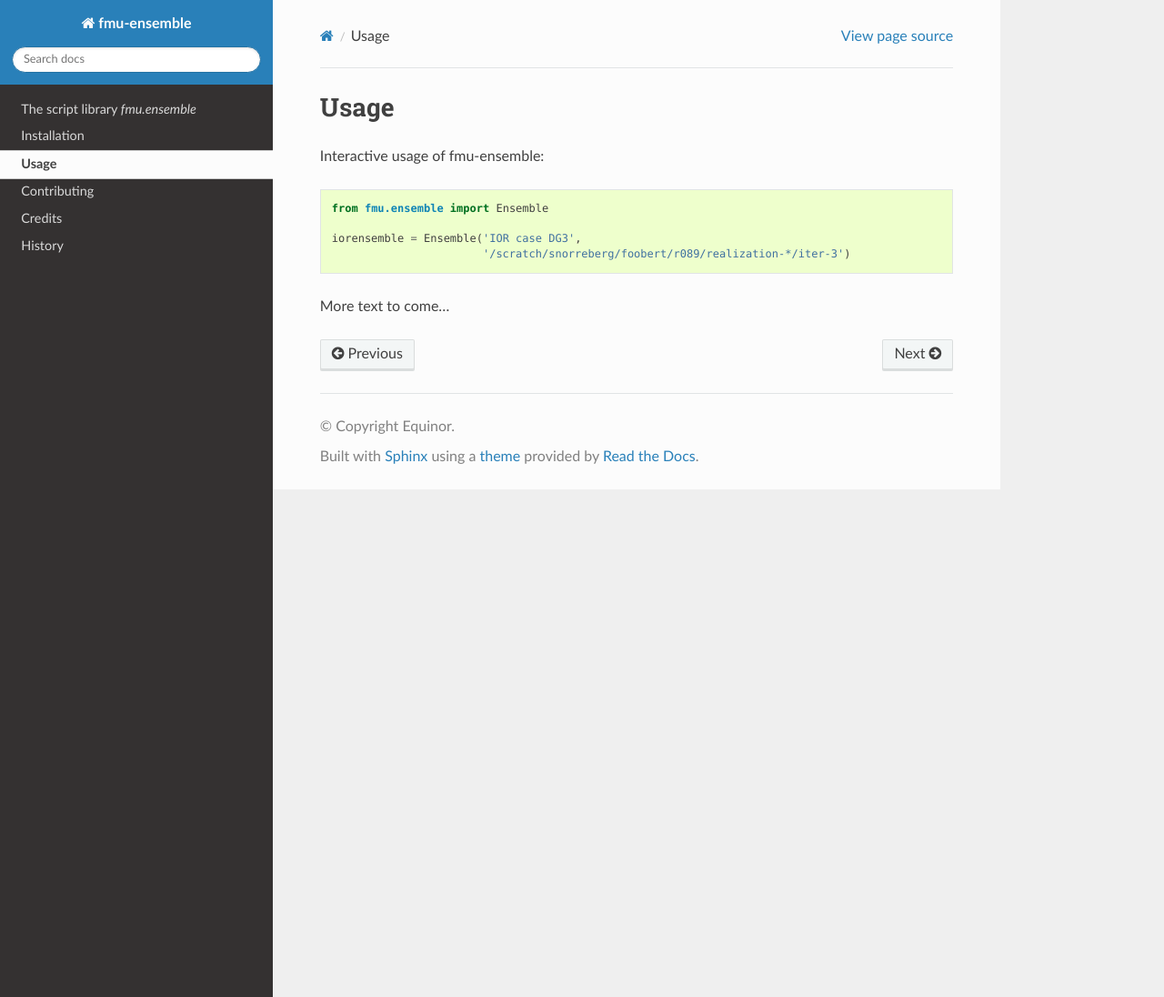
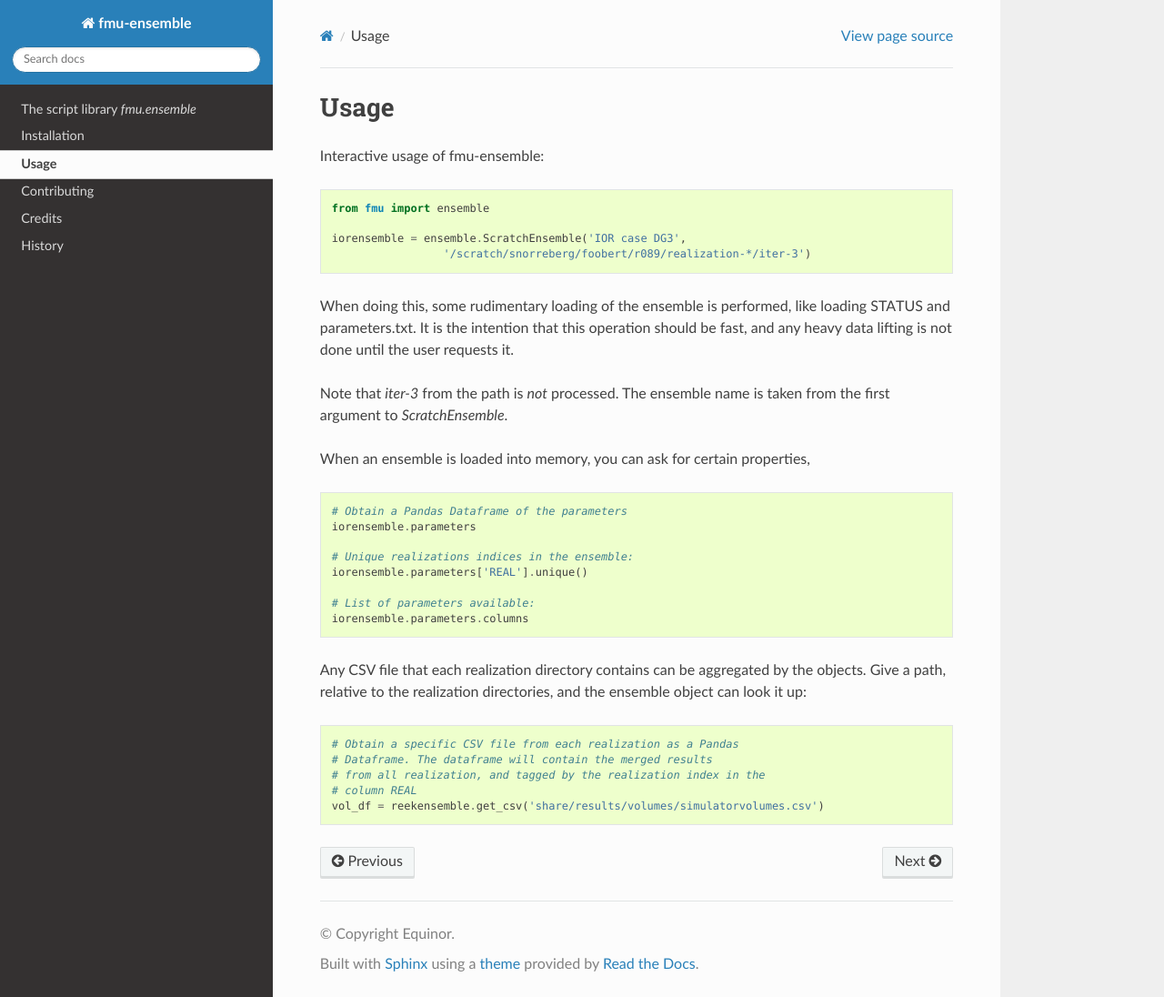
Before and after one commit to equinor/fmu-ensemble, a Sphinx documentation site: the page built from docs/usage.rst, in a window 1280 px wide and 1096 px high. Shown: the whole window at 91% size. Built offline with Sphinx 7.4.7 and the Read the Docs theme 2.0.0, drawn with Linux system fonts in a browser that asks for light colours; pages that are not in the unit, such as notebooks, are missing from menus.

Commit message:
start writing some usage docs

```diff
--- a/docs/usage.rst
+++ b/docs/usage.rst
@@ -6,9 +6,40 @@ Interactive usage of fmu-ensemble:
 
 .. code-block:: python
 
-   from fmu.ensemble import Ensemble
+   from fmu import ensemble
 
-   iorensemble = Ensemble('IOR case DG3',
-                          '/scratch/snorreberg/foobert/r089/realization-*/iter-3')
+   iorensemble = ensemble.ScratchEnsemble('IOR case DG3',
+                    '/scratch/snorreberg/foobert/r089/realization-*/iter-3')
 
-More text to come...
+When doing this, some rudimentary loading of the ensemble is
+performed, like loading STATUS and parameters.txt. It is the intention
+that this operation should be fast, and any heavy data lifting is not
+done until the user requests it.
+
+Note that `iter-3` from the path is *not* processed. The ensemble name
+is taken from the first argument to `ScratchEnsemble`.
+
+When an ensemble is loaded into memory, you can ask for certain properties,
+
+.. code-block:: python
+
+    # Obtain a Pandas Dataframe of the parameters
+    iorensemble.parameters
+
+    # Unique realizations indices in the ensemble:
+    iorensemble.parameters['REAL'].unique()
+
+    # List of parameters available:
+    iorensemble.parameters.columns
+
+Any CSV file that each realization directory contains can be aggregated
+by the objects. Give a path, relative to the realization directories, and
+the ensemble object can look it up:
+
+.. code-block:: python
+
+    # Obtain a specific CSV file from each realization as a Pandas
+    # Dataframe. The dataframe will contain the merged results
+    # from all realization, and tagged by the realization index in the
+    # column REAL
+    vol_df = reekensemble.get_csv('share/results/volumes/simulatorvolumes.csv')
```
